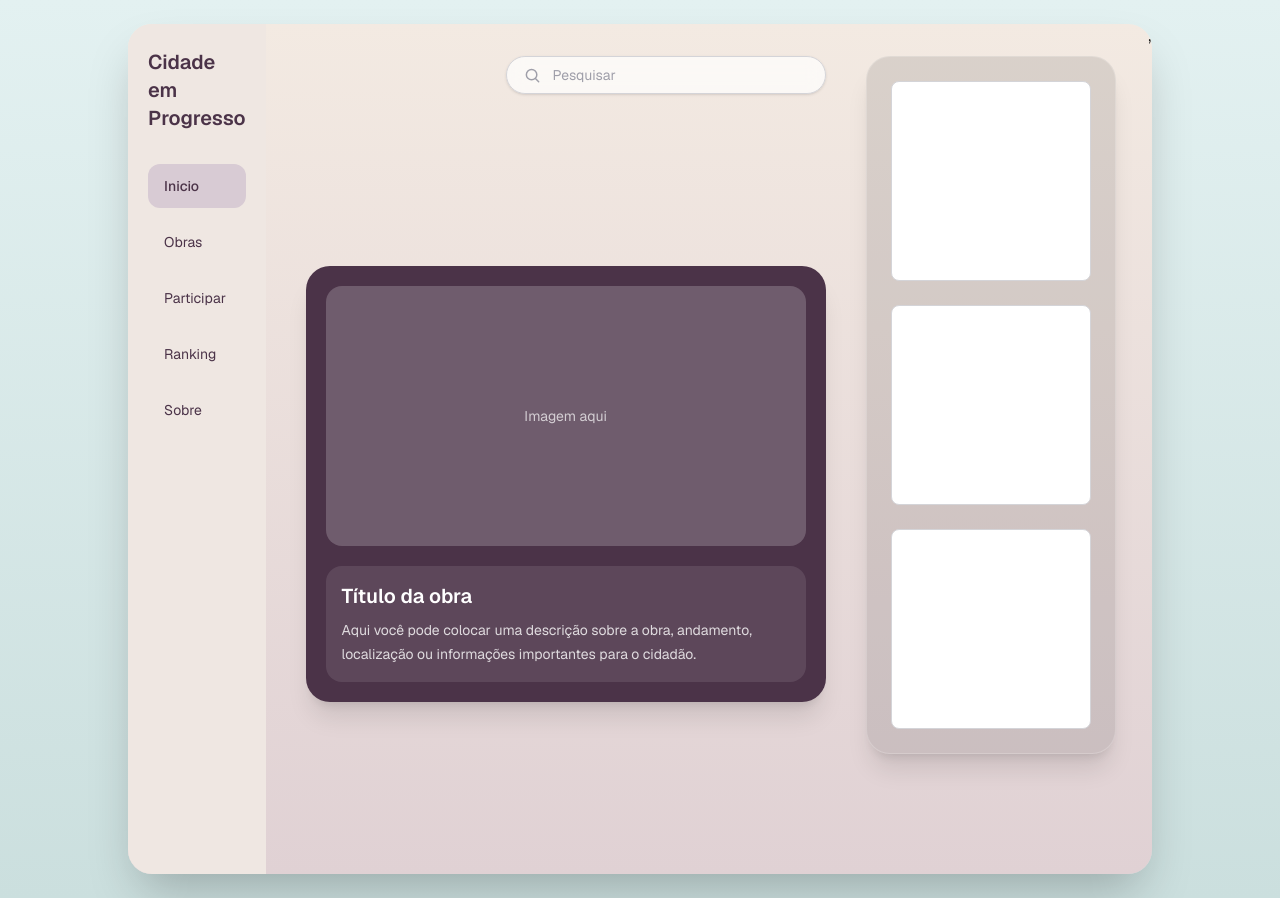
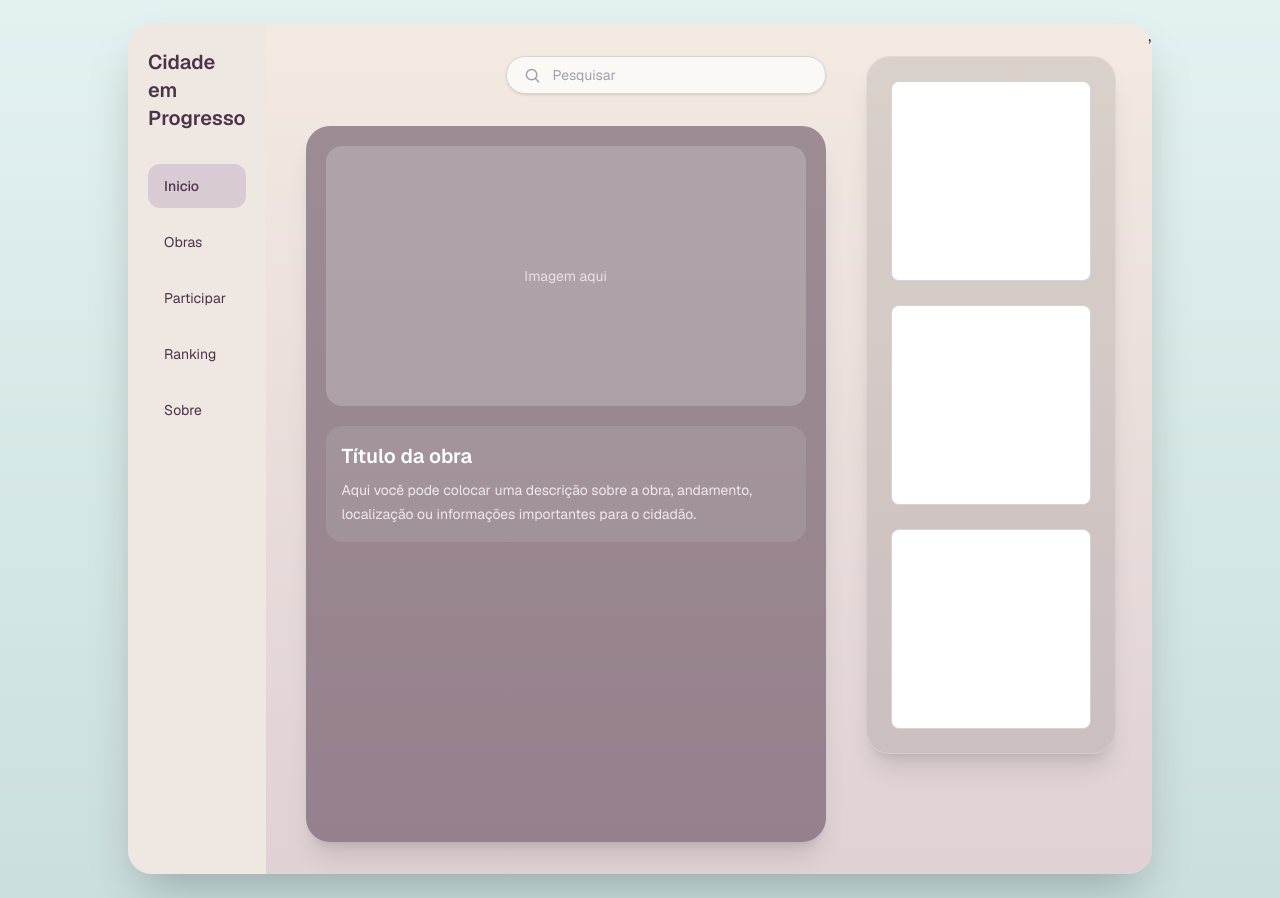
Before and after one commit to TornadoP/Cidade-Em-Progresso, a Next.js app: page / in a window 1280 px wide. Built offline with nearby package versions, Linux system fonts and the light colour scheme.

Commit message:
alterando largura da sidebar primeira vez

```diff
--- a/app/page.tsx
+++ b/app/page.tsx
@@ -1,4 +1,6 @@
 import Image from "next/image";
+
+// altere a cor em volta dos quadrados no lado esquerdo e deixe na mesma cor do card do centro
 
 // Aqui é o código para o sistema funcionar, não mexa aqui
 export default function Home() {
@@ -6,7 +8,7 @@
     <div className="flex min-h-screen items-center justify-center bg-gradient-to-b from-[#E3F1F1] to-[#CBDfde] font-sans p-6">
       <main className="flex min-h-[850px] w-full max-w-5xl overflow-hidden rounded-3xl bg-gradient-to-b from-[#F3EAE2] to-[#E0D1D4] shadow-2xl">
         {/* SIDEBAR ESQUERDA - a cor #4B3348 é um tom de roxo, ou lilas */}
-        <aside className="flex w-56 flex-col bg-[#EFE7E2] px-5 py-6 text-[#4B3348]">
+        <aside className="flex w-64 flex-col bg-[#EFE7E2] px-5 py-6 text-[#4B3348]">
           <h1 className="mb-8 text-xl font-semibold">Cidade em Progresso</h1>
 
           <nav className="flex flex-col gap-3 text-sm">
@@ -74,8 +76,8 @@
             </div>
           </div>
           {/* Card central com imagem e descrição */}
-          <div className="flex flex-1 items-center justify-center">
-            <div className="w-[520px] rounded-3xl bg-[#4B3348] p-5 shadow-xl">
+          <div className="flex flex-1 items-center-top justify-center">
+            <div className="w-[520px] rounded-3xl bg-[#4B3348]/50 p-5 shadow-xl">
               {/* Área da imagem */}
               <div className="flex h-[260px] w-full items-center justify-center rounded-2xl bg-white/20">
                 <span className="text-sm text-white/70">Imagem aqui</span>
```
